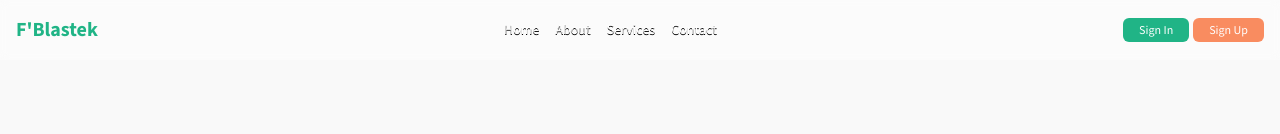
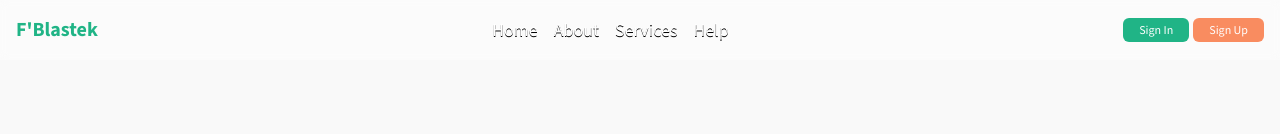
Before and after one commit to hamzaelalamy/f-blastek, a React (Vite) app in the folder app/: page /About in a window 1280 px wide. Shown: the top 134 px of the page. Built offline with nearby package versions, Linux system fonts and the light colour scheme.

Commit message:
replace link by NavLink in the header

```diff
--- a/app/src/components/common/Header.tsx
+++ b/app/src/components/common/Header.tsx
@@ -7,25 +7,25 @@ function Header() {
         <div className="container mx-auto flex flex-col md:flex-row justify-between items-center">
           <div className="text-[#20B486] text-xl font-bold mb-4 md:mb-0">F'Blastek</div>
           <ul className="flex flex-col md:flex-row justify-between items-center md:space-x-4 z-50">
-            <li className="text-white text-sm hover:text-[#F98C60]  drop-shadow-[0_1px_0px_rgba(0,0,0,1)] ">
-              <Link to="/Home" replace>
+            <li className="text-white text-lg hover:text-[#F98C60]  drop-shadow-[0_1px_0px_rgba(0,0,0,1)] ">
+              <NavLink to="/Home" replace>
                 Home
-              </Link>
+              </NavLink>
             </li>
-            <li className="text-white text-sm hover:text-[#F98C60] drop-shadow-[0_1px_0px_rgba(0,0,0,1)]">
-              <Link to="/About" replace>
+            <li className="text-white text-lg hover:text-[#F98C60] drop-shadow-[0_1px_0px_rgba(0,0,0,1)]">
+              <NavLink to="/About" replace>
                 About
-              </Link>
+              </NavLink>
             </li>
-            <li className="text-white text-sm hover:text-[#F98C60] drop-shadow-[0_1px_0px_rgba(0,0,0,1)]">
-              <Link to="#" replace>
+            <li className="text-white text-lg hover:text-[#F98C60] drop-shadow-[0_1px_0px_rgba(0,0,0,1)]">
+              <NavLink to="#" replace>
                 Services
-              </Link>
+              </NavLink>
             </li>
-            <li className="text-white text-sm hover:text-[#F98C60] drop-shadow-[0_1px_0px_rgba(0,0,0,1)]">
-              <Link to="/contact" replace>
-                Contact
-              </Link>
+            <li className="text-white text-lg hover:text-[#F98C60] drop-shadow-[0_1px_0px_rgba(0,0,0,1)]">
+              <NavLink to="/help" replace>
+                Help
+              </NavLink>
             </li>
           </ul>
           <div className="flex flex-col items-center justify-between md:flex-row">
```
